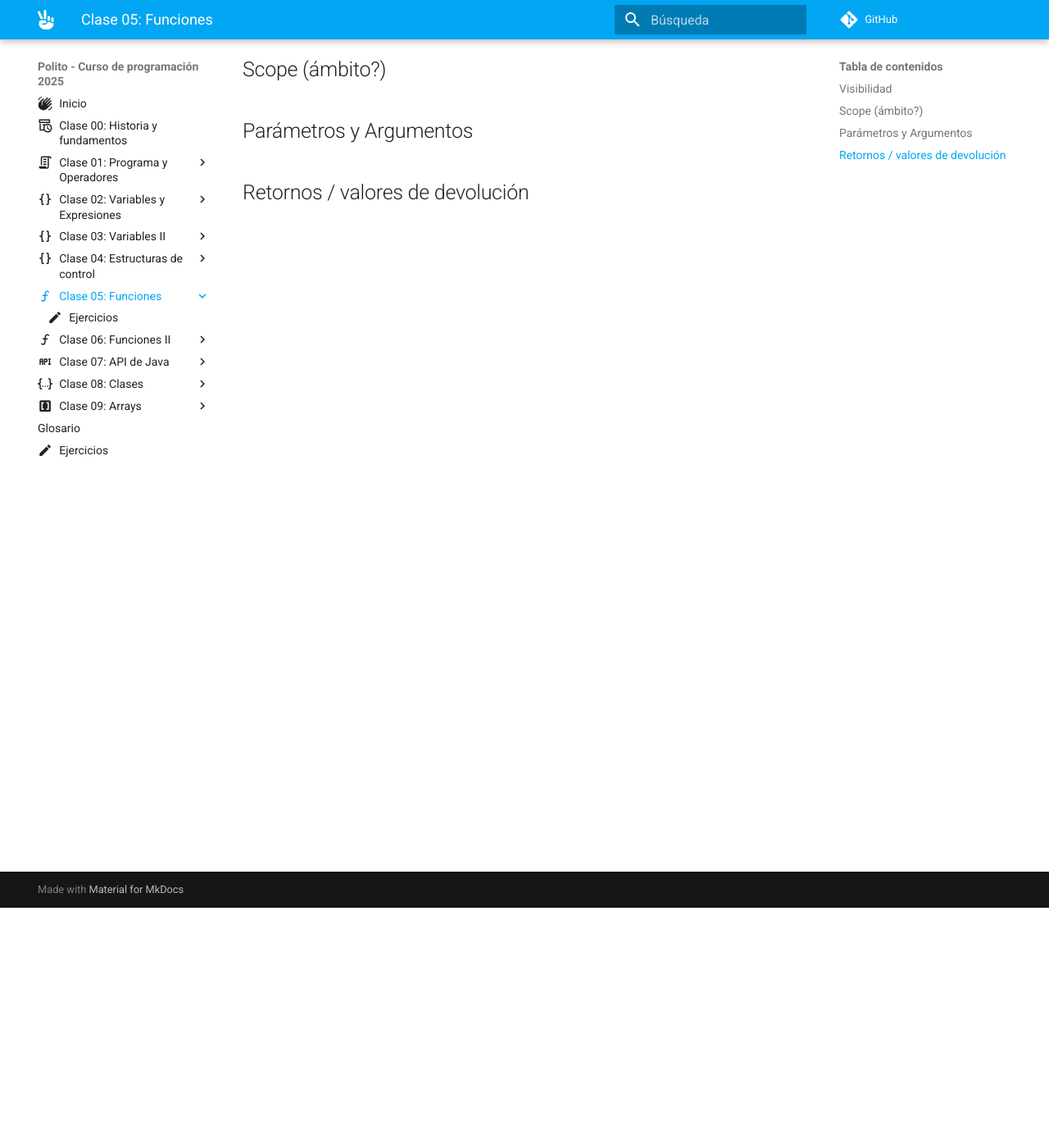
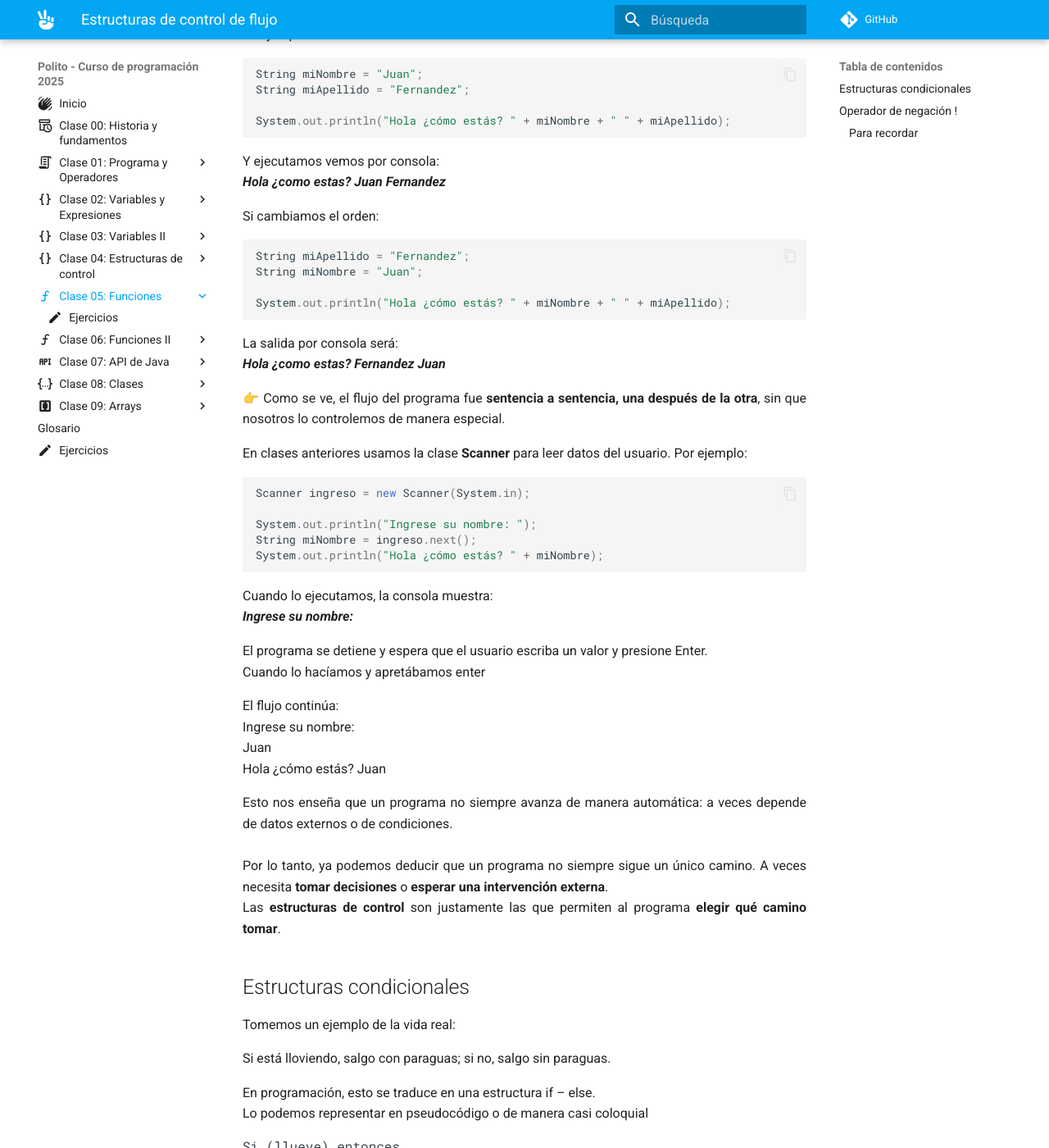
Before and after one commit to anairamzap/curso-polito, an MkDocs documentation site: the page built from docs/clase_05/index.md, in a window 1280 px wide and 1400 px high, scrolled down 293 px. Shown: the whole window at 82% size. Built offline with MkDocs 1.6.1 and Material for MkDocs 9.7.7, drawn with Linux system fonts in a browser that asks for light colours; comment, search, counter and statistics services are not loaded; some of the changed text lies outside the part shown.

Commit message:
Caraga de la documentación if-else

````diff
--- a/docs/clase_05/index.md
+++ b/docs/clase_05/index.md
@@ -2,13 +2,176 @@
 icon: material/function
 ---
 
-# Clase 05: Funciones
-Reutilización, y estructuración del código.
+---
+icon: material/code-braces
+---
 
-## Visibilidad
+# Estructuras de control de flujo
 
-## Scope (ámbito?)
 
-## Parámetros y Argumentos
+Cuando programamos, nuestro programa sigue un camino predeterminado: a eso lo llamamos **control de flujo**.<br>
+En condiciones normales, este flujo es **secuencial**, es decir, el programa empieza en la primera instrucción y continúa en el mismo orden en el que escribimos las sentencias en la IDE.
+Veamos un ejemplo:<br>
 
-## Retornos / valores de devolución
+```java
+String miNombre = "Juan";
+String miApellido = "Fernandez";
+
+System.out.println("Hola ¿cómo estás? " + miNombre + " " + miApellido);
+```
+
+Y ejecutamos vemos por consola:<br>
+***Hola ¿como estas? Juan Fernandez***
+
+Si cambiamos el orden:<br>
+```java
+String miApellido = "Fernandez";
+String miNombre = "Juan";
+
+System.out.println("Hola ¿cómo estás? " + miNombre + " " + miApellido);
+```
+
+La salida por consola será:<br>
+***Hola ¿como estas? Fernandez Juan***
+
+👉 Como se ve, el flujo del programa fue **sentencia a sentencia, una después de la otra**, sin que nosotros
+lo controlemos de manera especial.
+
+En clases anteriores usamos la clase **Scanner** para leer datos del usuario. Por ejemplo:<br>
+```java
+Scanner ingreso = new Scanner(System.in);
+
+System.out.println("Ingrese su nombre: ");
+String miNombre = ingreso.next();
+System.out.println("Hola ¿cómo estás? " + miNombre);
+```
+
+Cuando lo ejecutamos, la consola muestra:<br>
+***Ingrese su nombre:***
+
+El programa se detiene y espera que el usuario escriba un valor y presione Enter.<br>
+Cuando lo hacíamos y apretábamos enter<br>
+
+El flujo continúa:<br>
+Ingrese su nombre:<br>
+Juan<br>
+Hola ¿cómo estás? Juan<br>
+
+Esto nos enseña que un programa no siempre avanza de manera automática: a veces depende de datos externos o
+de condiciones.<br><br>
+Por lo tanto, ya podemos deducir que un programa no siempre sigue un único camino. A veces necesita
+**tomar decisiones** o **esperar una intervención externa**.<br>
+Las **estructuras de control** son justamente las que permiten al programa **elegir qué camino tomar**.
+
+
+## Estructuras condicionales
+
+
+Tomemos un ejemplo de la vida real:
+
+Si está lloviendo, salgo con paraguas;
+si no, salgo sin paraguas.
+
+En programación, esto se traduce en una estructura if – else.<br>
+Lo podemos representar en pseudocódigo o de manera casi coloquial
+
+<pre>
+Si (llueve) entonces<br>
+    salgo con paraguas<br>
+Sino<br>
+	salgo sin paraguas.
+</pre>
+
+Si analizamos lo que escribimos arriba tenemos
+
+1) →  “Si” Es la declaración inicial de la condición.
+2) →  (llueve) Esto es la condición que va a evaluar.
+3) → “entonces” Sería qué hacer si está lloviendo.
+4) → “salgo con paraguas” La acción que hará el programa si efectivamente está lloviendo.
+5) → “Sino” Declaración si la evaluación no se cumple.
+6) → “salgo sin paraguas.” Acción que hará el programa si no está lloviendo.
+
+Es importante entender que la sentencia inicial<br>
+***→ Si (llueve) entonces*** <br>
+evalúa si la condición que está entre paréntesis se cumple, para nosotros: si es verdadera.
+
+Hagamos un ejemplo en nuestro código<br>
+```java
+ boolean llueve = true;
+
+if (llueve) {
+    System.out.println("Salgo con paraguas");
+} else {
+    System.out.println("Salgo sin paraguas");
+}
+```
+
+Cuando lo ejecutamos nos va a mostrar por consola:<br>
+***→ Salgo con paraguas***
+
+Si cambiamos el valor de llueve a false<br>
+```java
+boolean llueve = false;
+
+if (llueve) {
+    System.out.println("Salgo con paraguas");
+} else {
+    System.out.println("Salgo sin paraguas");
+}
+```
+
+Al ejecutar el programa vemos por consola:<br>
+***→ Salgo sin paraguas***
+
+
+👉 Acá conviene entender bien el concepto de que evalúa que se cumpla la condición.
+
+**¿Qué significa “se cumple la condición”?**<br>
+Cuando hablamos de que una condición se cumple, queremos decir que la **expresión dentro de los paréntesis
+del if se evalúa como true**.<br>
+Si es true, se ejecuta el bloque del if.<br>
+Si es false, se ejecuta el bloque del else (si lo hubiera).<br>
+
+## Operador de negación !
+
+Podemos usar el operador **! (NOT)** para negar una condición.<br>
+Ilustremos con un ejemplo:<br>
+```java
+boolean estado = true;
+
+if (!estado) {
+    System.out.println("Salgo con paraguas");
+} else {
+    System.out.println("Salgo sin paraguas");
+}
+```
+
+En este caso, estado es true, pero !estado significa “NO verdadero”, es decir, false.<br>
+Por lo tanto, el programa muestra:<br>
+***Salgo sin paraguas***
+
+Ahora cambiemos estado al valor = false<br>
+
+```java
+boolean estado = false;
+
+if (!estado) {
+    System.out.println("Salgo con paraguas");
+} else {
+    System.out.println("Salgo sin paraguas");
+}
+```
+
+En este ejemplo **estado** ya viene con valor falso, por lo tanto como nosotros estamos evaluando que NO sea verdadero,
+el programa va evaluar que se cumple la condición y va a mostrar el primer mensaje<br>
+***→ Salgo con paraguas.***
+
+Tenemos que acostumbrarnos que cuando se habla de que se cumple la condición nos referimos a que es verdadera.
+O sea que la condición que evaluamos es verdadera, más allá del valor que tiene desde antes los elementos que se
+evalúan.
+
+### Para recordar<br>
+1. Una condición es una expresión que se evalúa como true o false.
+2. El if ejecuta el bloque de código solo si la condición es verdadera.
+3. El else se ejecuta cuando la condición es falsa.
+4. El operador ! invierte el valor de la condición.
````
